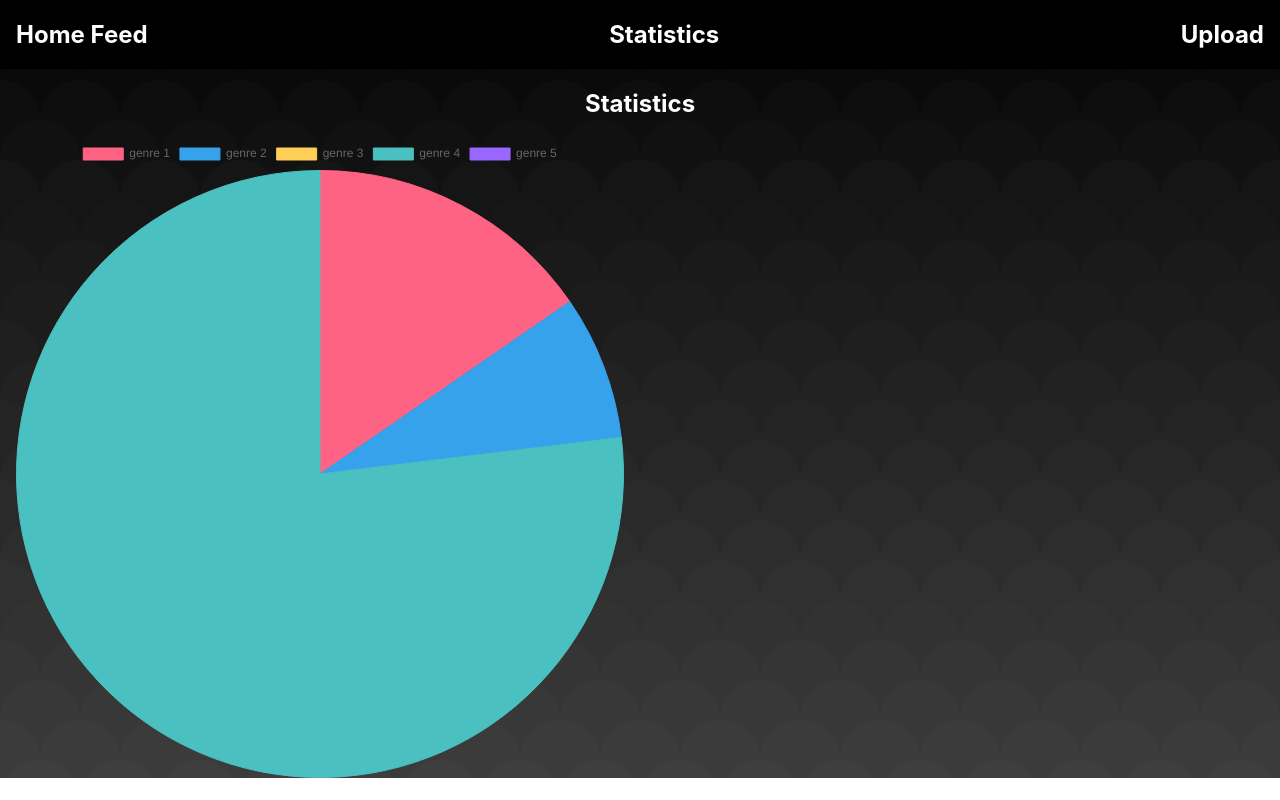
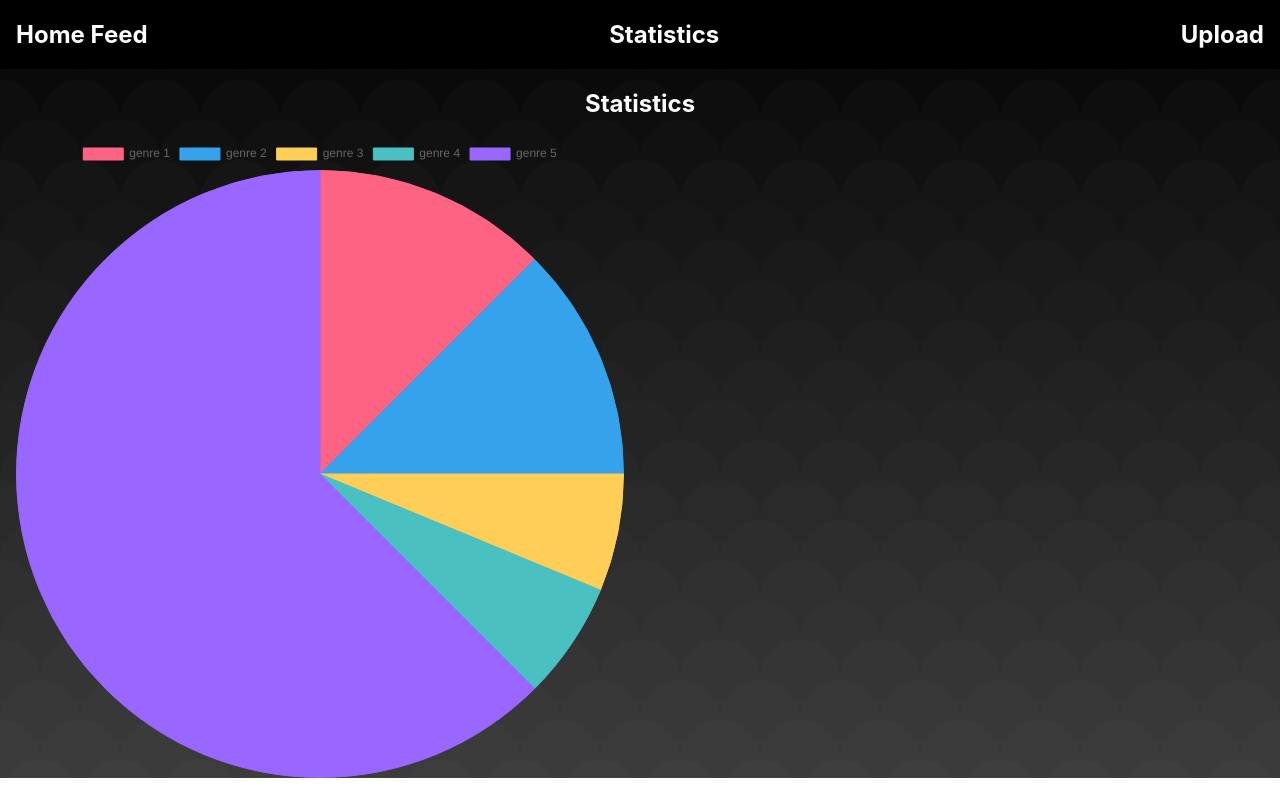
Before and after one commit to MadisonEvans94/project-2-picshare, a React (Create React App) app: page /statistics in a window 1280 px wide. Built offline with nearby package versions, Linux system fonts and the light colour scheme; data requests are answered from the project's data file.

Commit message:
refactoring

```diff
--- a/src/pages/Statistics/Statistics.jsx
+++ b/src/pages/Statistics/Statistics.jsx
@@ -5,14 +5,20 @@ const formatData = (masterList) => {
 	masterList.forEach((artwork) => {
 		switch (artwork.cat) {
 			case "Painting":
+			case "Sculpture":
 			case "Pottery":
-			case "Modernism":
+			case "Modern Art":
 			case "Surrealism":
-			case "Poetry":
+			case "Digital Art":
 				genreCount[
-					["Painting", "Pottery", "Modernism", "Surrealism", "Poetry"].indexOf(
-						artwork.cat
-					)
+					[
+						"Painting",
+						"Sculpture",
+						"Pottery",
+						"Modern Art",
+						"Surrealism",
+						"Digital Art",
+					].indexOf(artwork.cat)
 				]++;
 				break;
 			default:
```
Also changed, not shown: db.json (indentation only).
